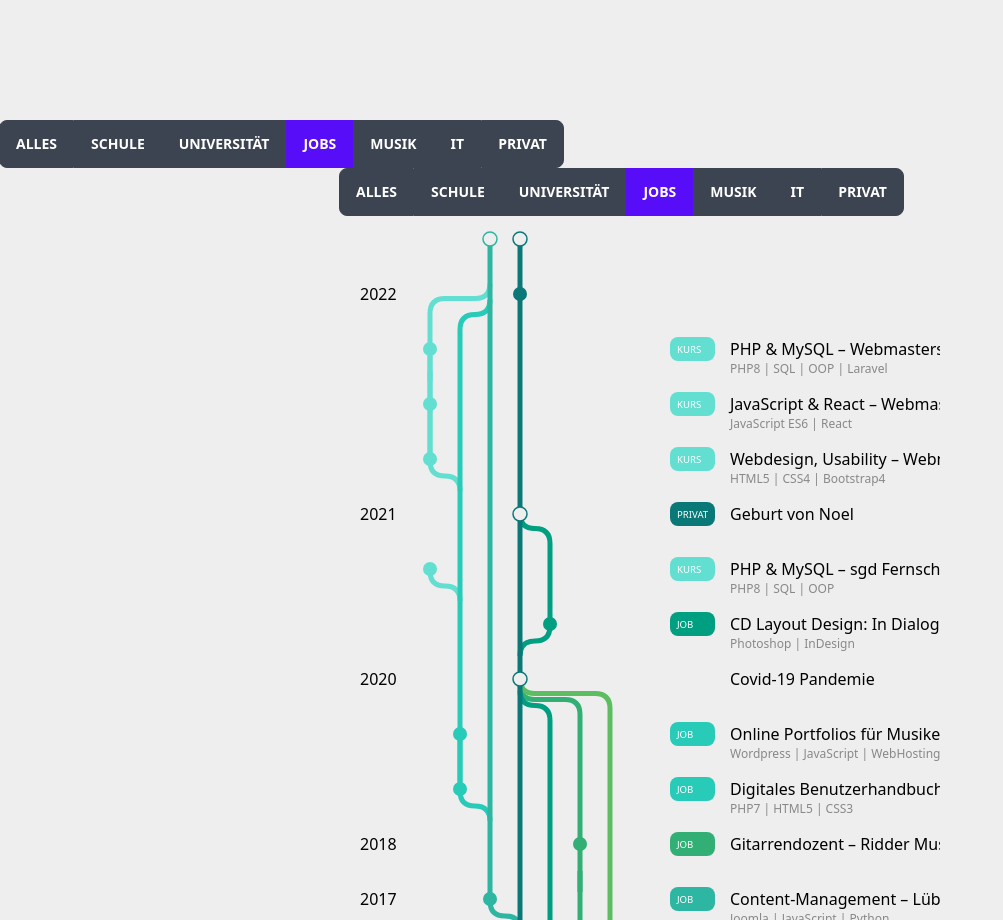
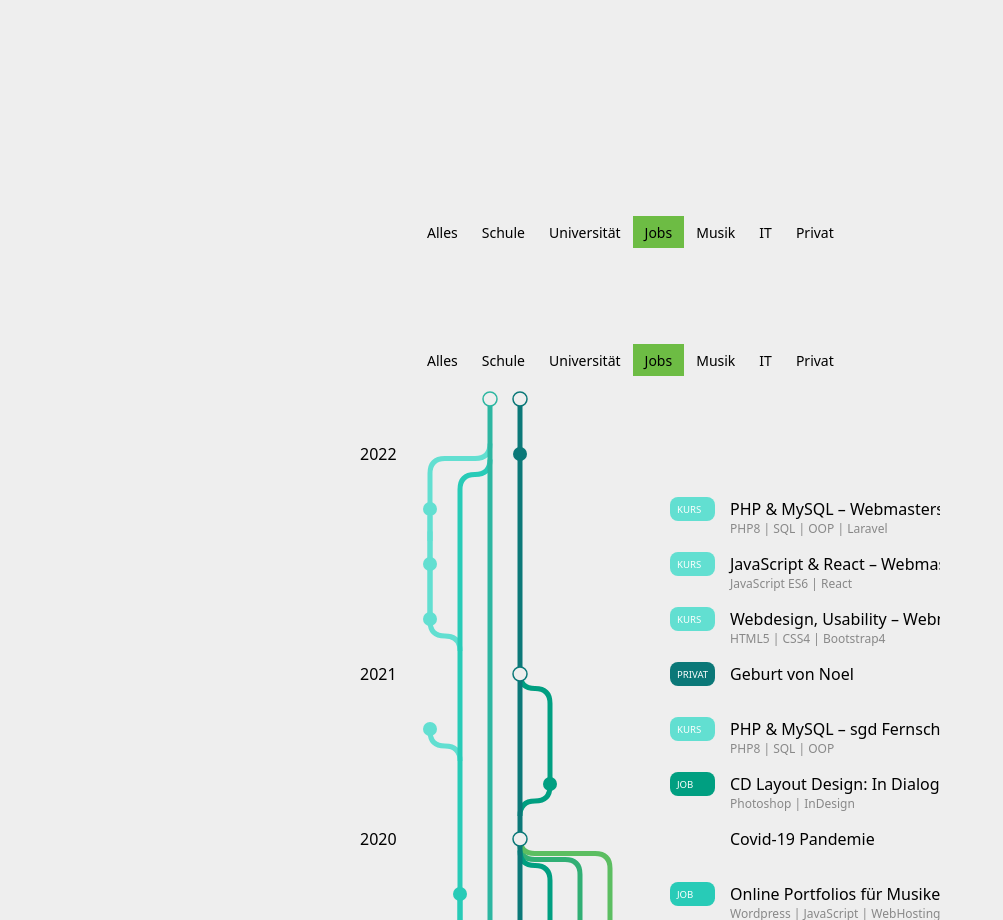
Before and after one commit to gabjuh/webdev-portfolio, a React (Vite) app: page / in a window 1280 px wide. Shown: the part 880-1800 px from the top of the page, without its empty margins (0-1003 px from the left). Built offline with nearby package versions, Linux system fonts and the light colour scheme.

Commit message:
buttons set to flex-wrap

```diff
--- a/src/components/Buttons.tsx
+++ b/src/components/Buttons.tsx
@@ -12,7 +12,7 @@ const Button: React.FC<IButton> = ({
   onClick
 }) => {
   return (
-    <button className={isActive ? 'btn btn-active' : 'btn'} onClick={onClick}>
+    <button className={`btn-sm ${isActive ? 'btn-active' : ''}`} onClick={onClick}>
       {label}
     </button>
   )
@@ -37,7 +37,7 @@ const Buttons: React.FC = () => {
 
   return (
     <>
-      <div className="btn-group">
+      <div className="btn-categories flex flex-wrap sm:w-[450px] mt-24 mx-auto">
         {buttons.map(button => (
           <Button
             key={button.value}
```
